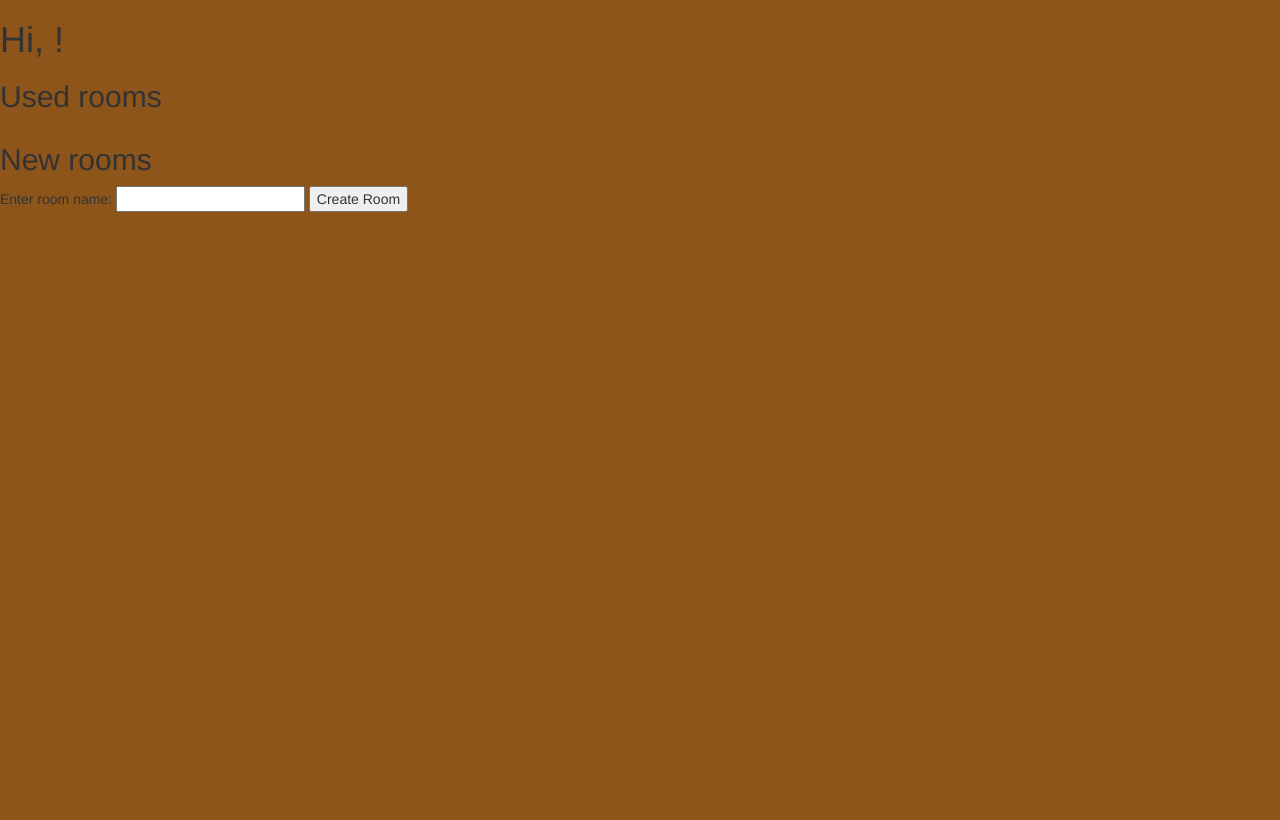
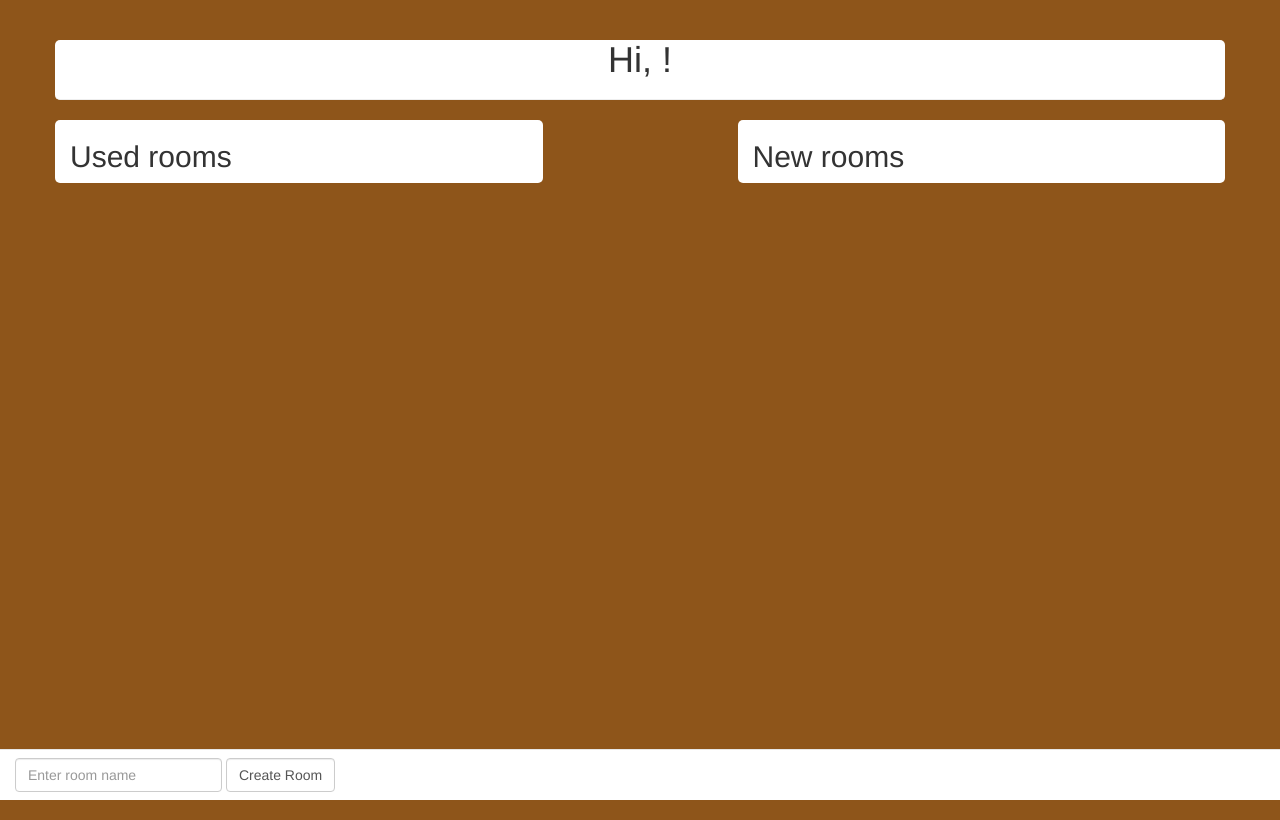
Before and after one commit to dimagalov/rosemary, a Flask app: page /personal_page in a window 1280 px wide. Run offline with Flask 2, Linux system fonts and the light colour scheme; some libraries are stand-ins or nearby versions.

Commit message:
presonal_page

```diff
--- a/static/style.css
+++ b/static/style.css
@@ -6,3 +6,8 @@
 body {
     background-color: #8E551A
 }
+
+.pageelem {
+    background-color: #fff;
+    border-radius: 5px;
+}
--- a/templates/personal_page.html
+++ b/templates/personal_page.html
@@ -2,8 +2,8 @@
 {% block title %}Personal Page{% endblock %}
 
 {% block content %}
-
-  <h1>Hi, {{ nickname }}!</h2>
+<!--
+  <h1>Hi, {{ nickname }}!</h1>
   <h2> Used rooms </h2>
   <table>
     {% for game in games %}
@@ -23,6 +23,44 @@
     Enter room name: <input type="text" name="room_name" value="">
     <input type="submit" value="Create Room">
     <input type="hidden" name="nickname" value="{{ nickname }}" />
+  </form> -->
+
+<div class="container"><div class="row">
+  <div class="page-header text-center pageelem">
+    <h1>Hi, {{nickname}}!</h1>
+  </div>
+
+  <div class="col-md-5 col-xs-12 pageelem">
+    <h2>Used rooms</h2>
+    <ul class="list-unstyled">
+      {% for game in games %}
+        <li>
+          <a id="enterGame" href="{{ game.url }}&nickname={{ nickname }}" data-role="button">{{ game.name }}</a>
+        </li>
+      {% endfor %}
+    </ul>
+  </div>
+
+  <div class="col-md-5 col-md-offset-2 col-xs-12 pageelem">
+    <h2>New rooms</h2>
+    <ul class="list-unstyled">
+      {% for id in all_games.keys() %}
+        {% if all_games[id].name not in game_names %}
+          <li>
+            <a id="enterGame" href="{{ all_games[id].url }}&nickname={{ nickname }}" data-role="button">{{ all_games[id].name }}</a>
+          </li>
+        {%endif %}
+      {% endfor %}
+    </ul>
+  </div>
+</div></div>
+
+<div class="navbar navbar-default navbar-fixed-bottom" style="background-color: #fff;">
+  <form class="navbar-form navbar-left" action="{{ create_room_url }}">
+    <input class="form-control" type="text" name="room_name" value="" placeholder="Enter room name">
+    <input class="form-control" type="submit" value="Create Room">
+    <input type="hidden" name="nickname" value="{{ nickname }}" />
   </form>
+</div>
 
 {% endblock %}
```
